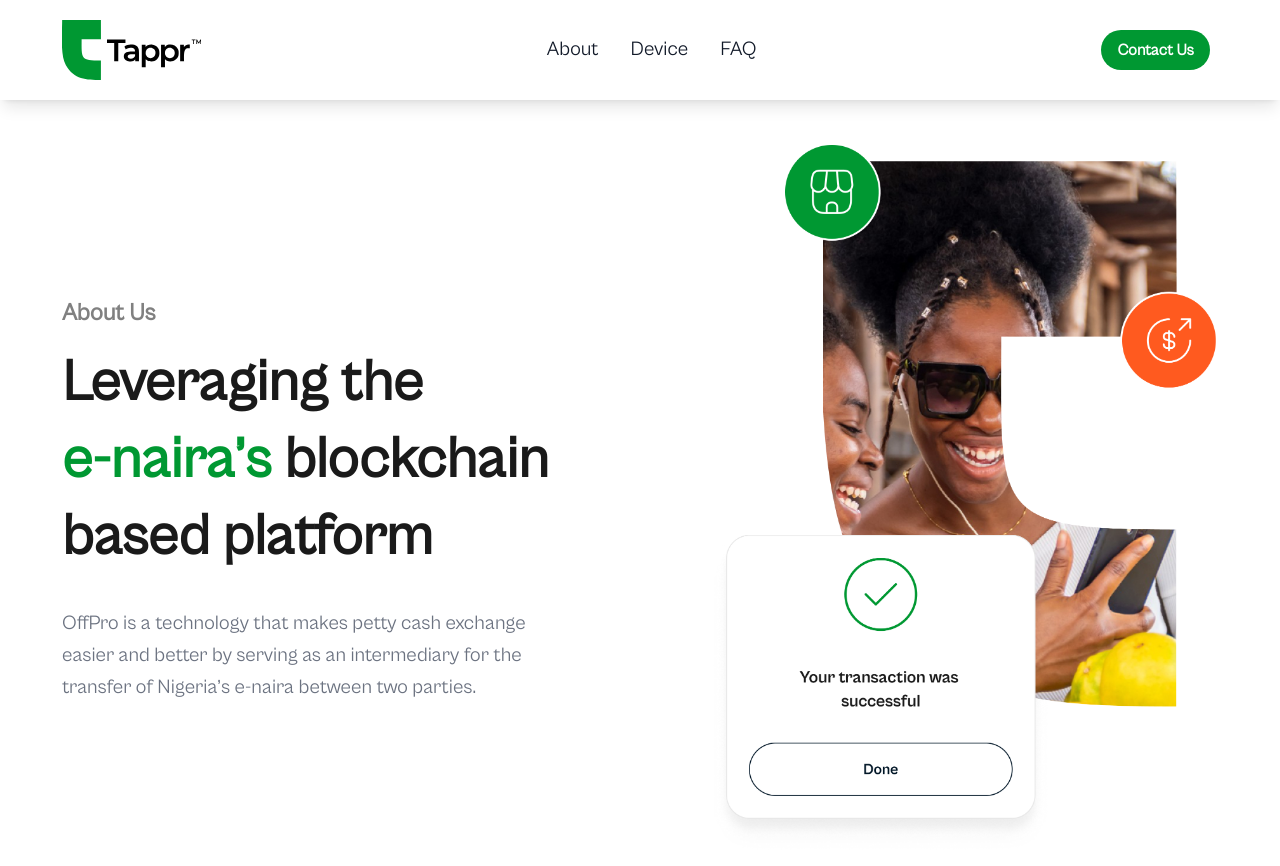
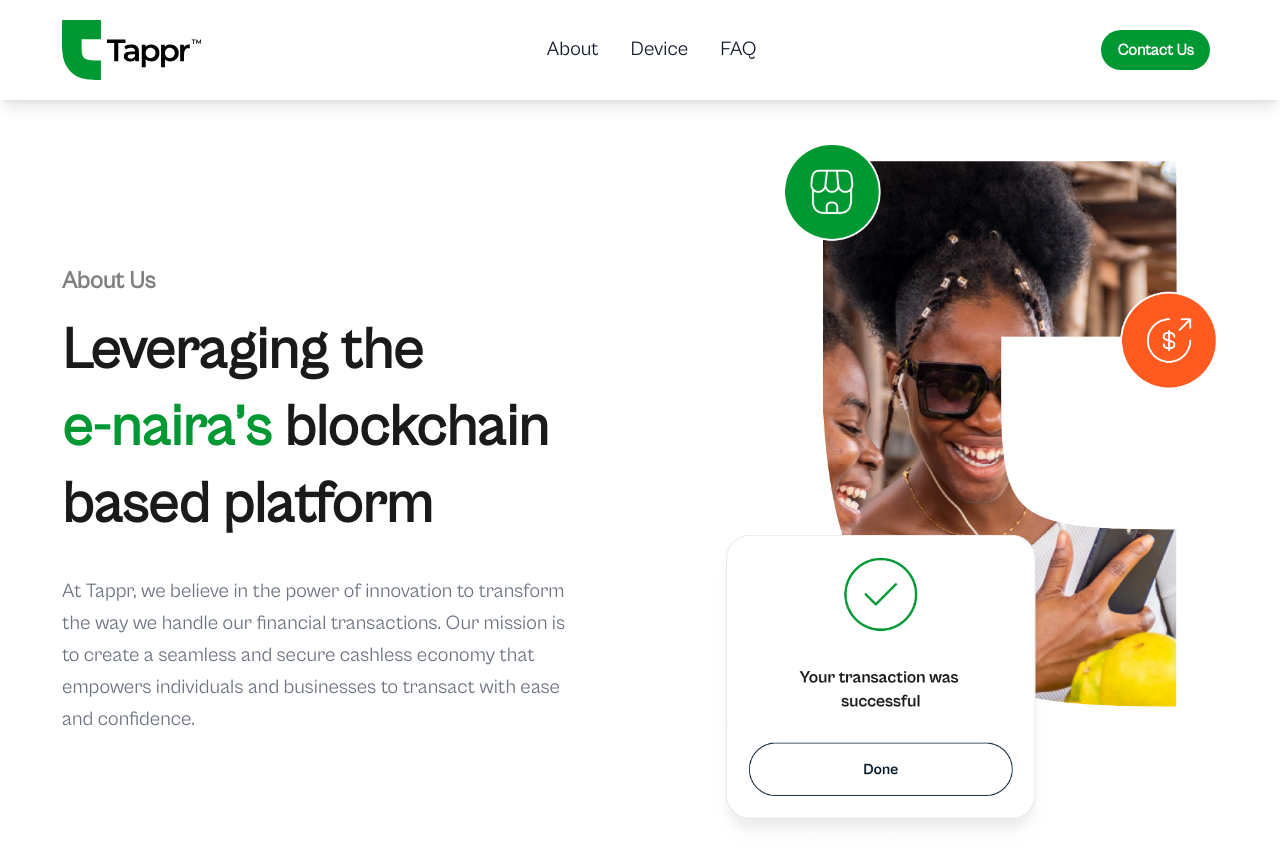
Before and after one commit to adaji025/offproweb, a Next.js app: page /about in a window 1280 px wide. Shown: the top 866 px of the page. Built offline with nearby package versions, Linux system fonts and the light colour scheme.

Commit message:
made adjustment to about hero text

```diff
--- a/components/About/AboutHero.jsx
+++ b/components/About/AboutHero.jsx
@@ -3,7 +3,10 @@
 function AboutHero() {
   return (
     <div className="max-w-[1220px] mx-auto flex items-center mt-[150px] lg:mt-[100px] px-4 md:px-8">
-      <div className="min-h-screen items-center lg:flex lg:gap-5" data-aos="zoom-in">
+      <div
+        className="min-h-screen items-center lg:flex lg:gap-5"
+        data-aos="zoom-in"
+      >
         <div className="basis-1/2">
           <p className="hidden lg:block text-2xl font-bold text-[#808080] #808080">
             About Us
@@ -13,9 +16,10 @@
             blockchain based platform
           </p>
           <p className="w-[90%] mx-auto lg:mx-0 lg:w-[90%] text-center lg:text-left mt-8 text-base leading-[24px] lg:text-xl lg:leading-[32px] text-[#6B7280]">
-            OffPro is a technology that makes petty cash exchange easier and
-            better by serving as an intermediary for the transfer of Nigeria’s
-            e-naira between two parties.
+            At Tappr, we believe in the power of innovation to transform the way
+            we handle our financial transactions. Our mission is to create a
+            seamless and secure cashless economy that empowers individuals and
+            businesses to transact with ease and confidence.
           </p>
         </div>
         <div className="basis-1/2">
--- a/components/About/Product.jsx
+++ b/components/About/Product.jsx
@@ -9,7 +9,7 @@
           <img src="/svgs/dummy_money.svg" alt="" />
         </div>
         <div className="basis-1/2 mt-10">
-          <p className="text-2xl leading-[28.8px] lg:leading-[50px] lg:text-[44px] font-bold text-white w-10/12 mx-auto lg:mx-0 lg:w-11/12">
+          <p className="text-center lg:text-start text-2xl leading-[28.8px] lg:leading-[50px] lg:text-[44px] font-bold text-white w-10/12 mx-auto lg:mx-0 lg:w-11/12">
             Innovation like never before
           </p>
           <p className="text-center lg:text-left mt-4  lg:w-11/12 text-white text-xl">
```
